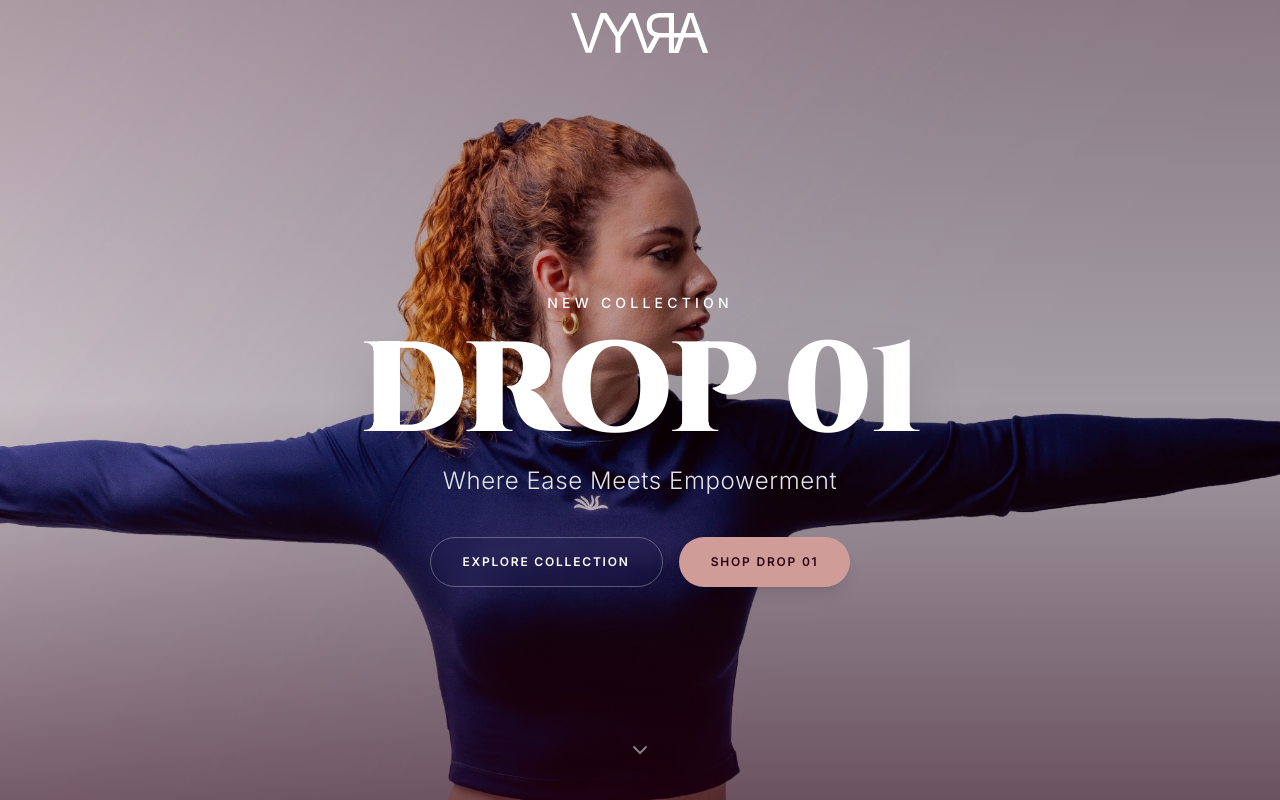
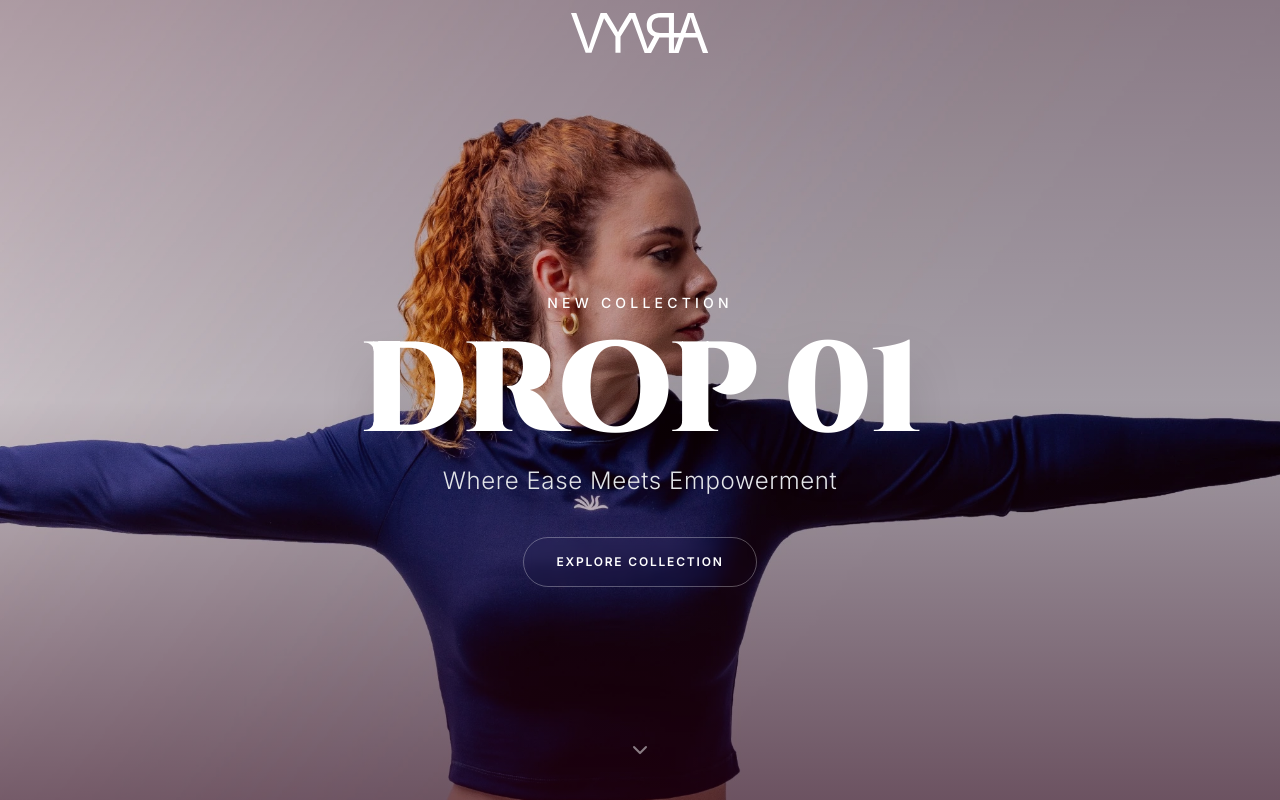
Before and after one commit to tech-dba-dev/vyvra-lp, a React (Vite) app: page / in a window 1280 px wide. Shown: the top 800 px of the page. Built offline with nearby package versions, Linux system fonts and the light colour scheme.

Commit message:
Keep only Explore button in hero section

```diff
--- a/pages/HomePage.tsx
+++ b/pages/HomePage.tsx
@@ -233,15 +233,12 @@ const Hero = () => {
           Where Ease Meets Empowerment
         </p>
 
-        <div className="flex flex-col md:flex-row gap-4 w-full max-w-md md:max-w-none justify-center">
+        <div className="flex justify-center">
           <button
             onClick={() => document.getElementById('products')?.scrollIntoView({ behavior: 'smooth' })}
             className="px-8 py-4 border border-white/30 rounded-full text-xs font-bold tracking-[0.15em] uppercase hover:bg-white/10 transition-colors backdrop-blur-sm"
           >
             Explore Collection
-          </button>
-          <button className="px-8 py-4 bg-brand-accent text-brand-dark rounded-full text-xs font-bold tracking-[0.15em] uppercase hover:bg-white transition-colors shadow-lg hover:shadow-xl hover:-translate-y-1 transform duration-300">
-            Shop Drop 01
           </button>
         </div>
 
```
